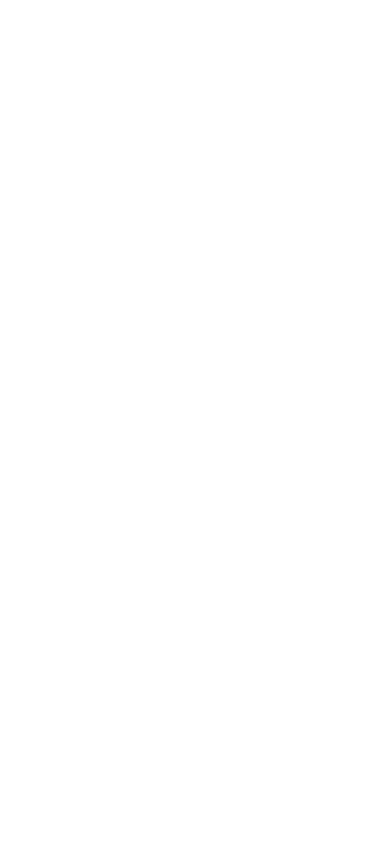
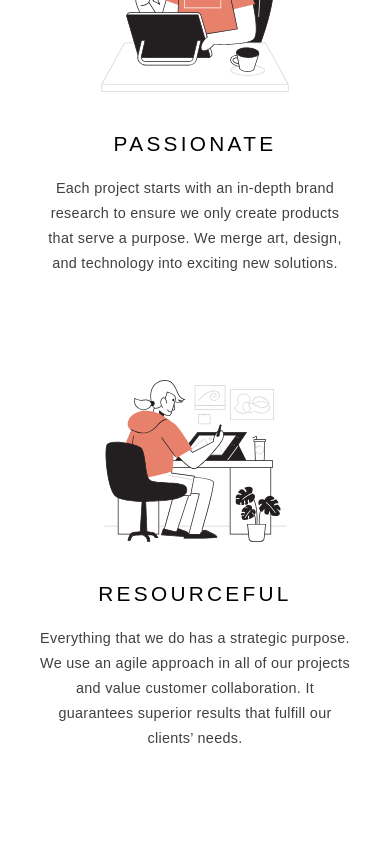
Before and after one commit to jerry101-dotcom/my-practice-website-in-react-fully-functional-and-interactive-, a React (Vite) app: page / in a window 390 px wide. Shown: the part 2140-2984 px from the top of the page. Before the commit the page ends 1960 px from the top, so only its background shows below. Built offline with nearby package versions, Linux system fonts and the light colour scheme.

Commit message:
i coded more

```diff
--- a/src/App.css
+++ b/src/App.css
@@ -277,6 +277,36 @@
     transition: 1.5s;
 }
 
+.attitudes{
+    width: 100%;
+    display: grid;
+    grid-template-columns: repeat(3, 1fr);
+    grid-gap:40px;
+
+}
+.illustration-div{
+    height: 410px;
+    display: flex;
+    text-align: center;
+    flex-direction: column;
+    align-items: center;
+    gap:20px;
+}
+
+.illustration-text{
+    color: rgb(64, 64, 64);
+    font-size: 0.9em;
+    line-height: 25px;
+    letter-spacing: 0.3px;
+}
+
+.illustration-p{
+    font-size: 1.3em;
+    letter-spacing: 3.3px;
+}
+
+
+
 
 
 
@@ -377,6 +407,16 @@
     top: -133.4%;
  }
 
+ .attitudes{
+    grid-template-columns: repeat(1, 1fr);
+    margin-top: 250px;
+    place-items: center;
+ }
+
+ .illustration-div{
+    width: 80%;
+ }
+
 }
 
 @media (max-width:394px){
--- /dev/null
+++ b/src/data.jsx
@@ -0,0 +1,25 @@
+import passionate from "./assets/illustration-passionate.svg";
+import resourceful from "./assets/illustration-resourceful.svg";
+import friendly from "./assets/illustration-friendly.svg";
+
+export const attitudeDiv = [
+  {
+    image: passionate,
+    alt: "passionate",
+    habit: "PASSIONATE",
+    text: "Each project starts with an in-depth brand research to ensure we only create products that serve a purpose. We merge art, design, and technology into exciting new solutions.",
+  },
+
+  {
+    image: resourceful,
+    alt: "resourceful",
+    habit: "RESOURCEFUL",
+    text: "Everything that we do has a strategic purpose. We use an agile approach in all of our projects and value customer collaboration. It guarantees superior results that fulfill our clients’ needs.",
+  },
+  {
+    image: friendly,
+    alt: "friendly",
+    habit: "FRIENDLY",
+    text: "We are a group of enthusiastic folks who know how to put people first. Our success depends on our customers, and we strive to give them the best experience a company can provide.",
+  },
+];
--- a/src/pages/Home.jsx
+++ b/src/pages/Home.jsx
@@ -1,17 +1,28 @@
 import { Link } from "react-router-dom";
 import heroImage from "../assets/image-hero-phone .png";
-import { FiArrowRight } from "react-icons/fi"
+import { FiArrowRight } from "react-icons/fi";
 import { useEffect, useState } from "react";
-
+import { attitudeDiv } from "../data";
 
 function Home() {
-  const [screenSize, setScreenSize] = useState(window.innerWidth)
-  useEffect(()=>{
-    window.addEventListener("resize", ()=>{
-      setScreenSize(window.innerWidth)
-    })
-  }, [screenSize])
+  const [screenSize, setScreenSize] = useState(window.innerWidth);
+  useEffect(() => {
+    window.addEventListener("resize", () => {
+      setScreenSize(window.innerWidth);
+    });
+  }, [screenSize]);
 
+  const illustrations = attitudeDiv.map((item) => {
+    return (
+      <div key={item} className="illustration-div">
+        <img src={item.image} alt={item.alt} />
+        <p className="illustration-p">{item.habit}</p>
+        <p className="illustration-text">
+         {item.text}
+        </p>
+      </div>
+    );
+  });
   return (
     <main>
       <section className="hero-section">
@@ -35,22 +46,26 @@
         <img src={heroImage} alt="hero-image" />
       </section>
       <section className="skills-section">
-
         <Link className="web-design">
           <div className="web-image-section image"></div>
           <div className="web-background-div">
             <h1>WEB DESIGN</h1>
-              <span><p>View projects</p><FiArrowRight /></span>
+            <span>
+              <p>View projects</p>
+              <FiArrowRight />
+            </span>
           </div>
           <div className="image-overlay"></div>
-
         </Link>
 
         <Link className="app-design">
           <div className="app-image-section image"> </div>
           <div className="web-background-div">
             <h1>APP DESIGN</h1>
-              <span><p>View projects</p><FiArrowRight /></span>
+            <span>
+              <p>View projects</p>
+              <FiArrowRight />
+            </span>
           </div>
           <div className="image-overlay-app"></div>
         </Link>
@@ -59,10 +74,17 @@
           <div className="graphic-image-section image"> </div>
           <div className="web-background-div graphic-text">
             <h1 className="graphic-h">GRAPHIC DESIGN</h1>
-              <span><p>View projects</p><FiArrowRight /></span>
+            <span>
+              <p>View projects</p>
+              <FiArrowRight />
+            </span>
           </div>
           <div className="image-overlay-graphics"></div>
         </Link>
+      </section>
+
+      <section className="attitudes">
+        {illustrations}
       </section>
     </main>
   );
```
Also changed, not shown: basic.css (deleted, +0 -37 lines), grid.html (deleted, +0 -18 lines). Lines whose indentation alone changed are shown as unchanged.
